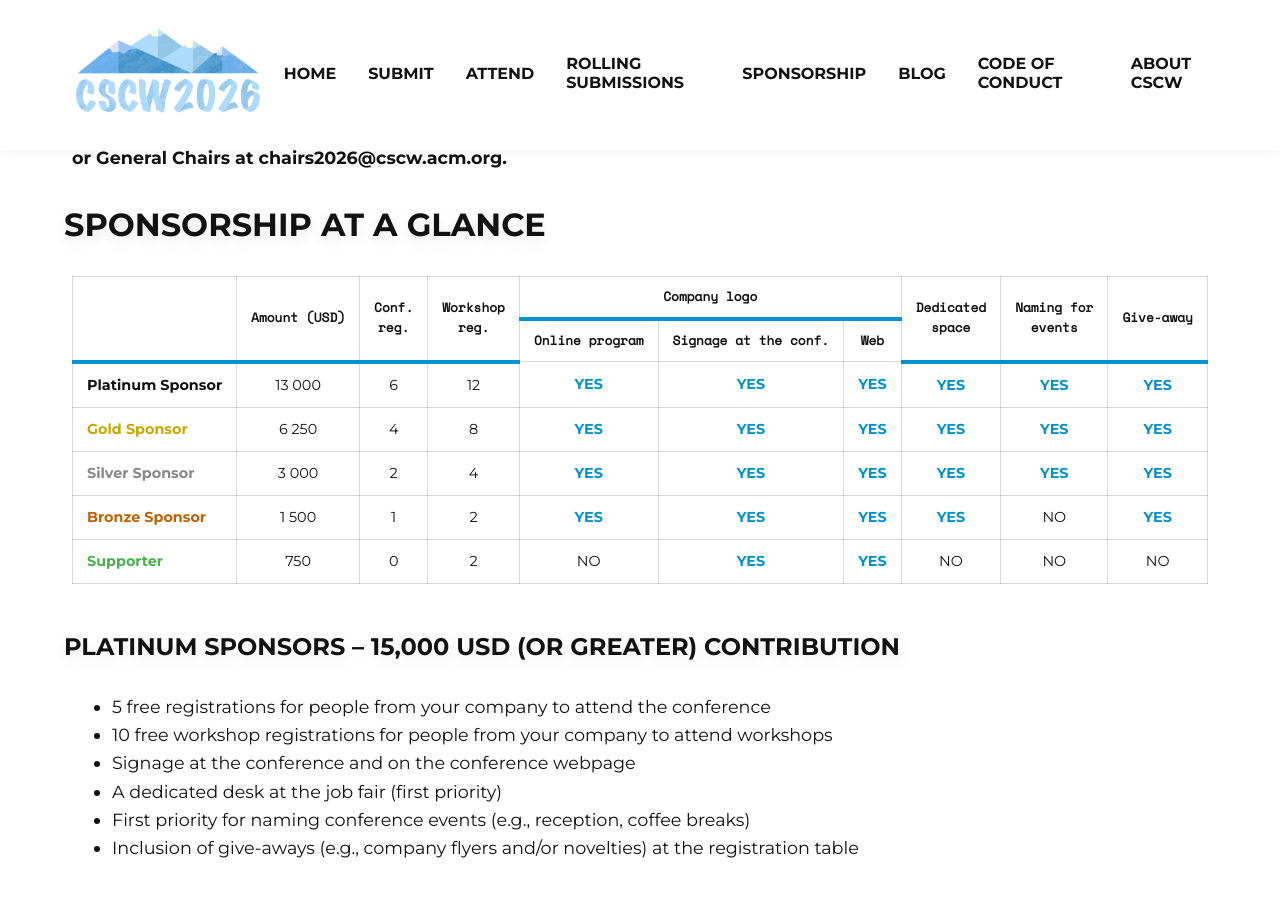
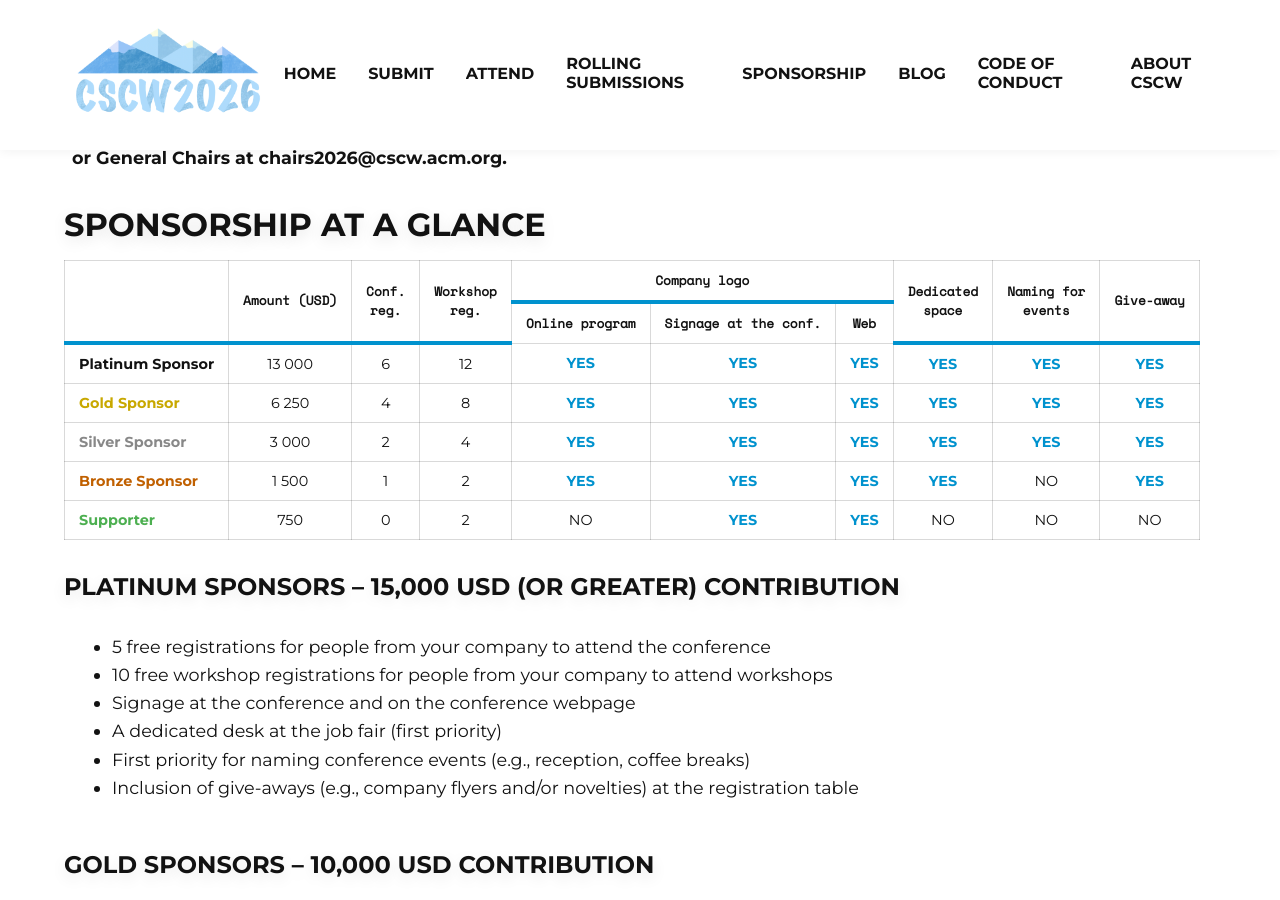
Before and after one commit to anthonypinter/cscw2026-website, a Jekyll site: the page built from sponsorship.html, in a window 1280 px wide and 900 px high, scrolled down 1186 px. Built offline with Jekyll 4.4.1, drawn with Linux system fonts in a browser that asks for light colours.

Commit message:
small industry tweaks

```diff
--- a/sponsorship.html
+++ b/sponsorship.html
@@ -49,7 +49,7 @@ section_id: home
 
        <!-- Sponsorship Table -->
 
-<div class="page-text">
+<div class="table-wrapper">
   <table class="sponsor-table">
     <thead>
       <tr>
```
Also changed, not shown: 1 other file.
